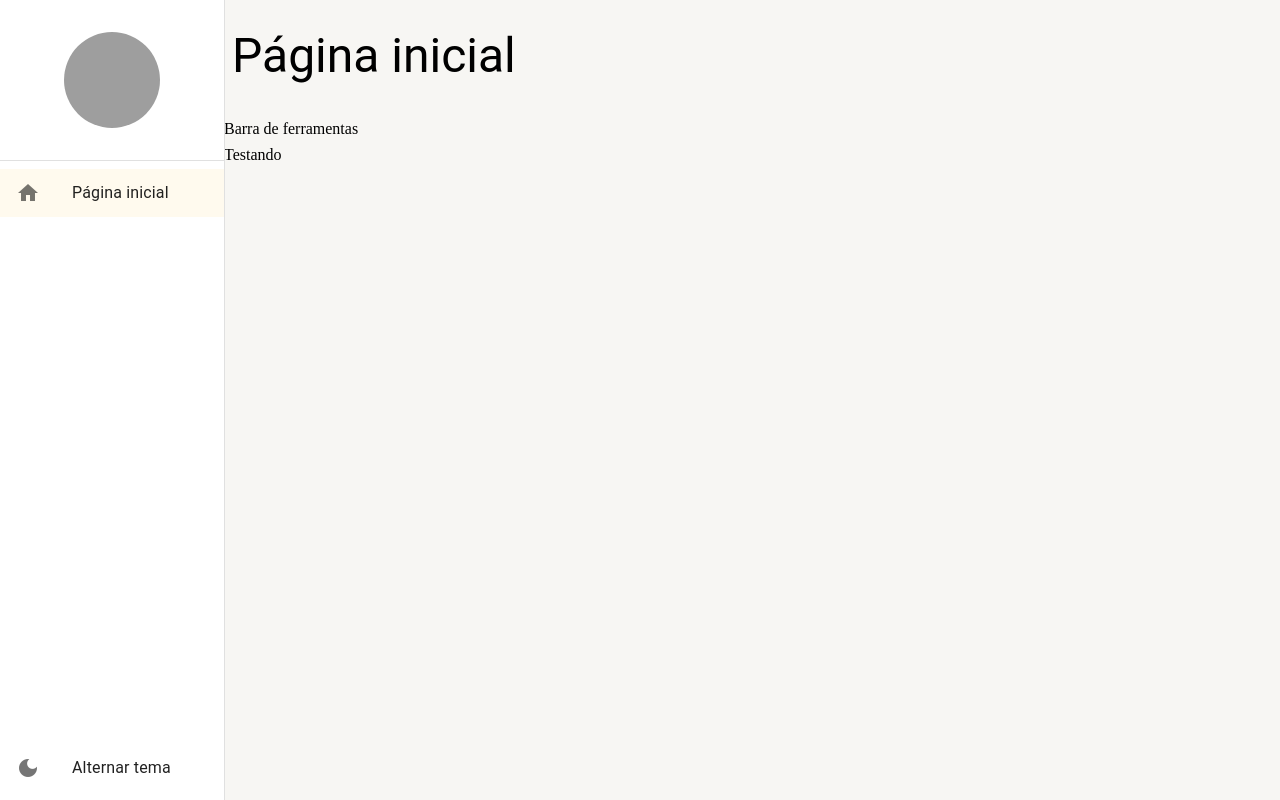
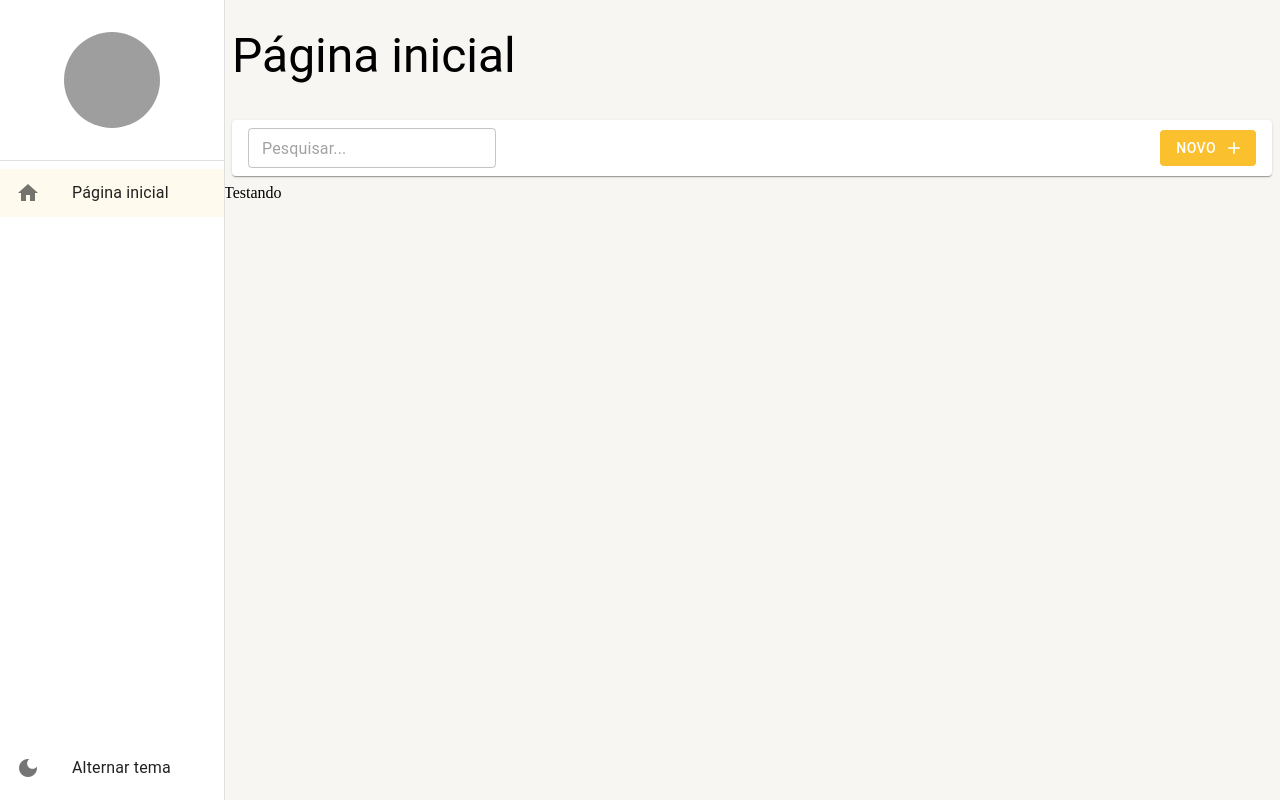
Before and after one commit to alaninfo23/crud-city-and-people, a React (Create React App) app: page /pagina-inicial in a window 1280 px wide. Built offline with nearby package versions, Linux system fonts and the light colour scheme; grey boxes are pictures that could not be loaded.

Commit message:
feat: add barra de busca

```diff
--- a/src/page/dashboard/DashBord.tsx
+++ b/src/page/dashboard/DashBord.tsx
@@ -1,8 +1,17 @@
+import { BarraDeFerramentas } from '../../shared/components';
 import { LayoutBaseDePagina } from '../../shared/layouts';
 
 export const Dashboard = () => {
   return (
-    <LayoutBaseDePagina titulo="Página inicial" barraDeFerramentas={<>Barra de ferramentas</>}>
+    <LayoutBaseDePagina
+      titulo="Página inicial"
+      barraDeFerramentas={(
+        <BarraDeFerramentas
+          mostrarInputBusca
+          textoBotaoNovo='Novo'
+        />
+      )}
+    >
         Testando
     </LayoutBaseDePagina>
   );
--- /dev/null
+++ b/src/shared/components/barra-de-ferramentas/BarraDeFerramentas.tsx
@@ -0,0 +1,57 @@
+import { Box, Button, Icon, Paper, TextField, useTheme } from '@mui/material';
+
+interface IBarraDeFerramentasProps {
+  textoDaBusca?: string;
+  mostrarInputBusca?: boolean;
+  aoMudarTextoDeBusca?: (novoTexto: string) => void;
+  textoBotaoNovo?: string;
+  mostrarBotaoNovo?: boolean;
+  aoClicarEmNovo?: () => void;
+}
+
+export const BarraDeFerramentas: React.FC<IBarraDeFerramentasProps> = ({
+  textoDaBusca = '',
+  mostrarInputBusca = false,
+  aoMudarTextoDeBusca,
+  textoBotaoNovo = 'Novo',
+  mostrarBotaoNovo = true,
+  aoClicarEmNovo,
+
+}) => {
+  const theme = useTheme();
+  return (
+    <Box
+      gap={1}
+      marginX={1}
+      padding={1}
+      paddingX={2}
+      display="flex"
+      alignItems="center"
+      height={theme.spacing(5)}
+      component={Paper}>
+
+      {mostrarInputBusca && (
+        <TextField
+          size="small"
+          value={textoDaBusca}
+          placeholder="Pesquisar..."
+          onChange={(e) => aoMudarTextoDeBusca?.(e.target.value)}
+        />
+      )}
+
+      <Box flex={1} display="flex" justifyContent="end">
+        {mostrarBotaoNovo && (
+          <Button
+            color="primary"
+            disableElevation
+            variant="contained"
+            onClick={aoClicarEmNovo}
+            endIcon={<Icon>add</Icon>}
+          >
+            {textoBotaoNovo}
+          </Button>
+        )}
+      </Box>
+    </Box>
+  );
+};
--- a/src/shared/components/index.ts
+++ b/src/shared/components/index.ts
@@ -1 +1,2 @@
 export * from './menu-lateral/MenuLateral' ;
+export * from './barra-de-ferramentas/BarraDeFerramentas';
```
